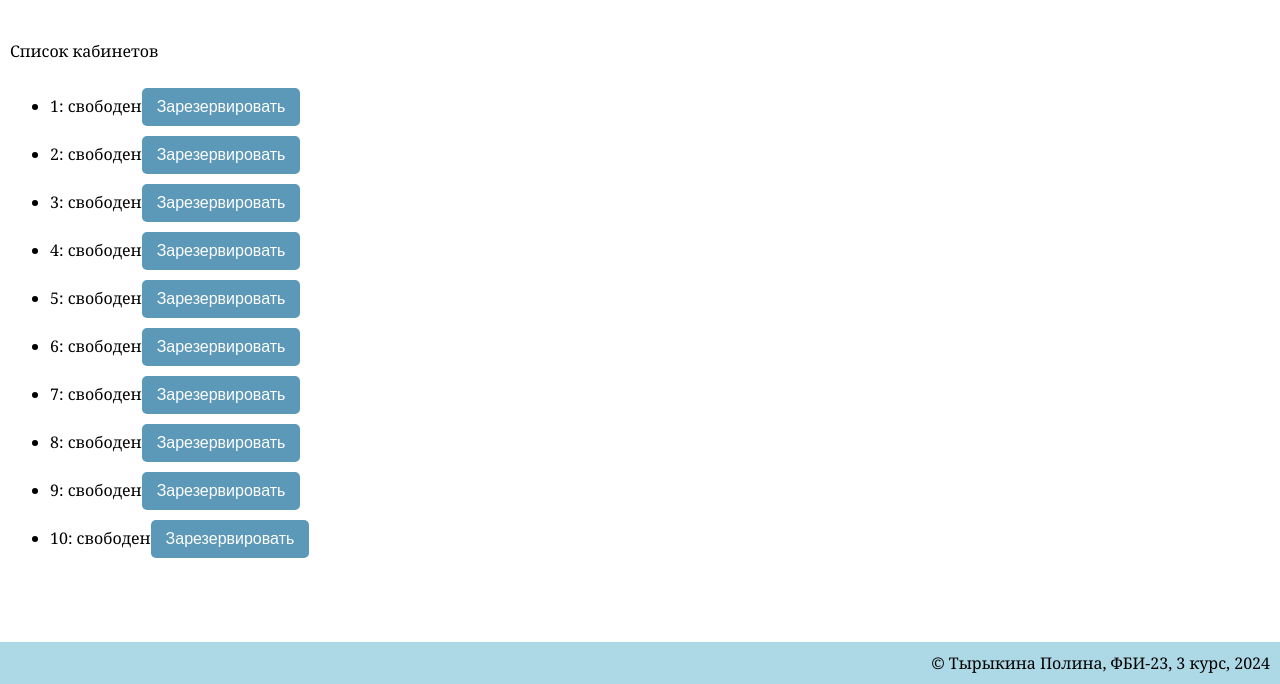
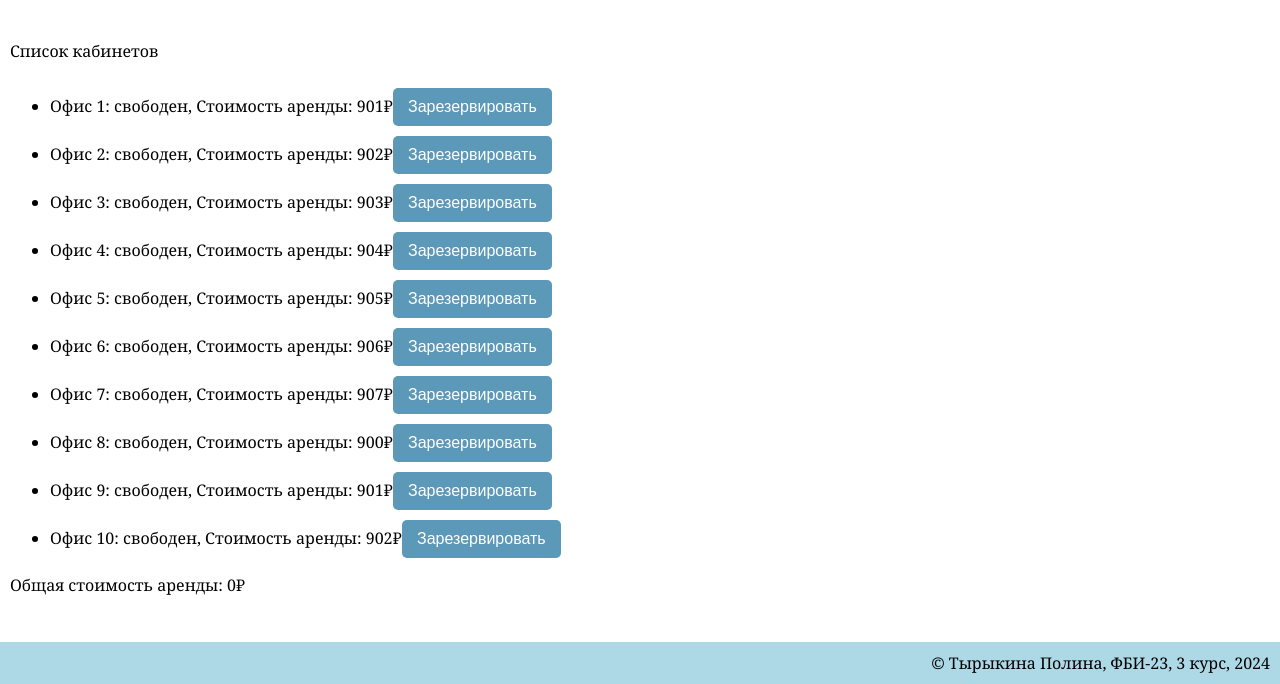
Before and after one commit to polinatyrykina/web-programming-labs-2, a Flask app: page /lab6/ in a window 1280 px wide. Shown: the part 116-800 px from the top of the page. Run offline with Flask 3, Linux system fonts and the light colour scheme.

Commit message:
Цена у кабинетов

```diff
--- a/lab6.py
+++ b/lab6.py
@@ -3,7 +3,7 @@ lab6 = Blueprint('lab6', __name__)
 
 offices = []
 for i in range(1,11):
-    offices.append({"number": i, "tenant": ""})
+    offices.append({"number": i, "tenant": "", "price" : 900 + i%8})
 
 
 @lab6.route('/lab6/')
--- a/templates/lab6/lab6.html
+++ b/templates/lab6/lab6.html
@@ -22,14 +22,23 @@ function getOfficeList() {
     .then(function(data) {
         const office_list = data.result;
         const ul = document.getElementById('office-list');
+        ul.innerHTML = ''; // Очистка списка перед обновлением
+
+        // Переменная для суммы арендованных офисов
+        let total_rent = 0;
         for (let i = 0; i < office_list.length; i++) {
             const office = office_list[i];
             const li = document.createElement('li');
-            li.innerText = `${office.number}: ${office.tenant || 'свободен'}`;
+            li.innerText = `Офис ${office.number}: ${office.tenant || 'свободен'}, Стоимость аренды: ${office.price}₽`;
+
+            // Если офис арендуется, добавляем стоимость к общей аренде
+            if (office.tenant) {
+                total_rent += office.price;
+            }
 
             const bookingButton = document.createElement('button');
             bookingButton.innerText = 'Зарезервировать';
-            bookingButton.onclick = function() {booking(office.number)};
+            bookingButton.onclick = function() { booking(office.number) };
             li.appendChild(bookingButton);
 
             // Создание кнопки для отмены бронирования (если офис забронирован)
@@ -42,9 +51,12 @@ function getOfficeList() {
 
             ul.appendChild(li);
         }
+
+        // Отображение общей стоимости аренды
+        const totalRentElement = document.getElementById('total-rent');
+        totalRentElement.innerText = `Общая стоимость аренды: ${total_rent}₽`;
     });
 }
-
 function booking(officeNumber) {
     const url = '/lab6/json-rpc-api';
     const json = {
@@ -120,5 +132,6 @@ document.addEventListener('DOMContentLoaded', function() {
 
     <h>Список кабинетов</h>
     <ul id="office-list"></ul>
+    <div id="total-rent">Общая стоимость аренды: 0₽</div>
 
 {% endblock %}
```
